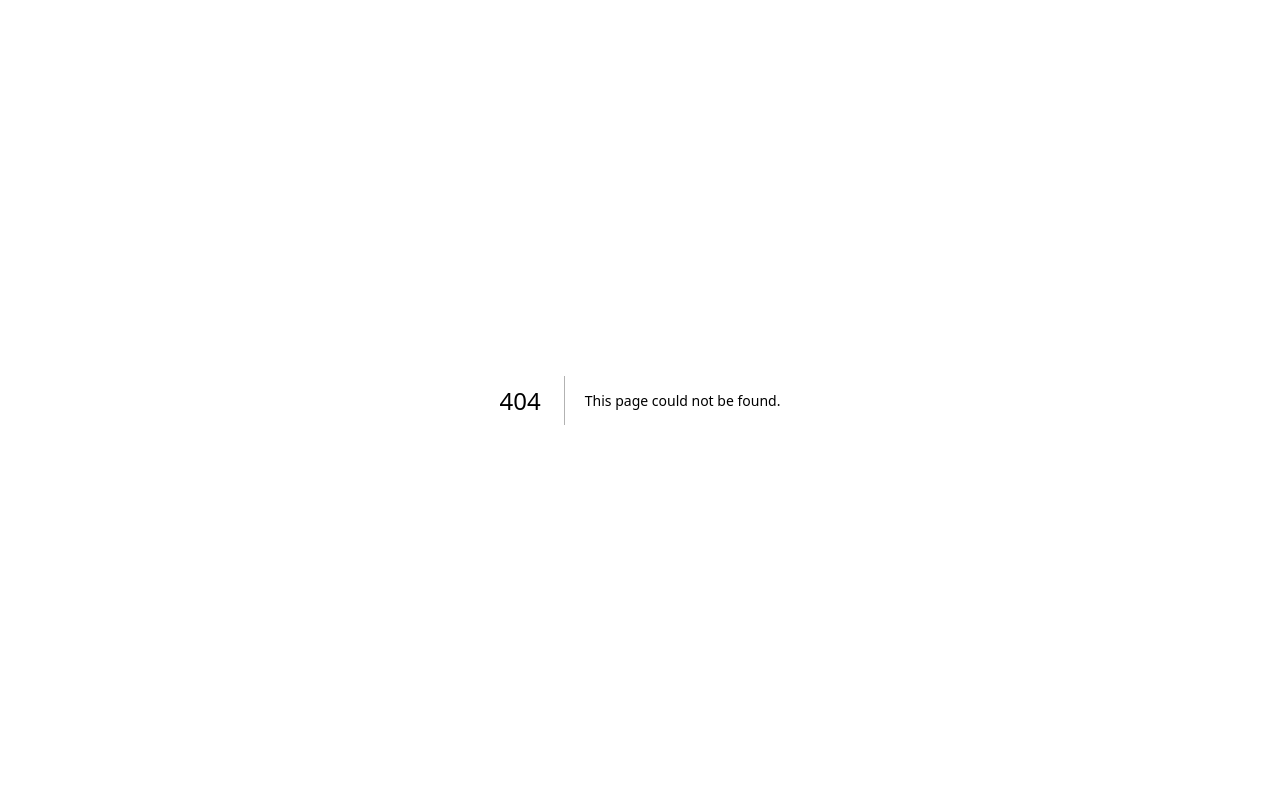
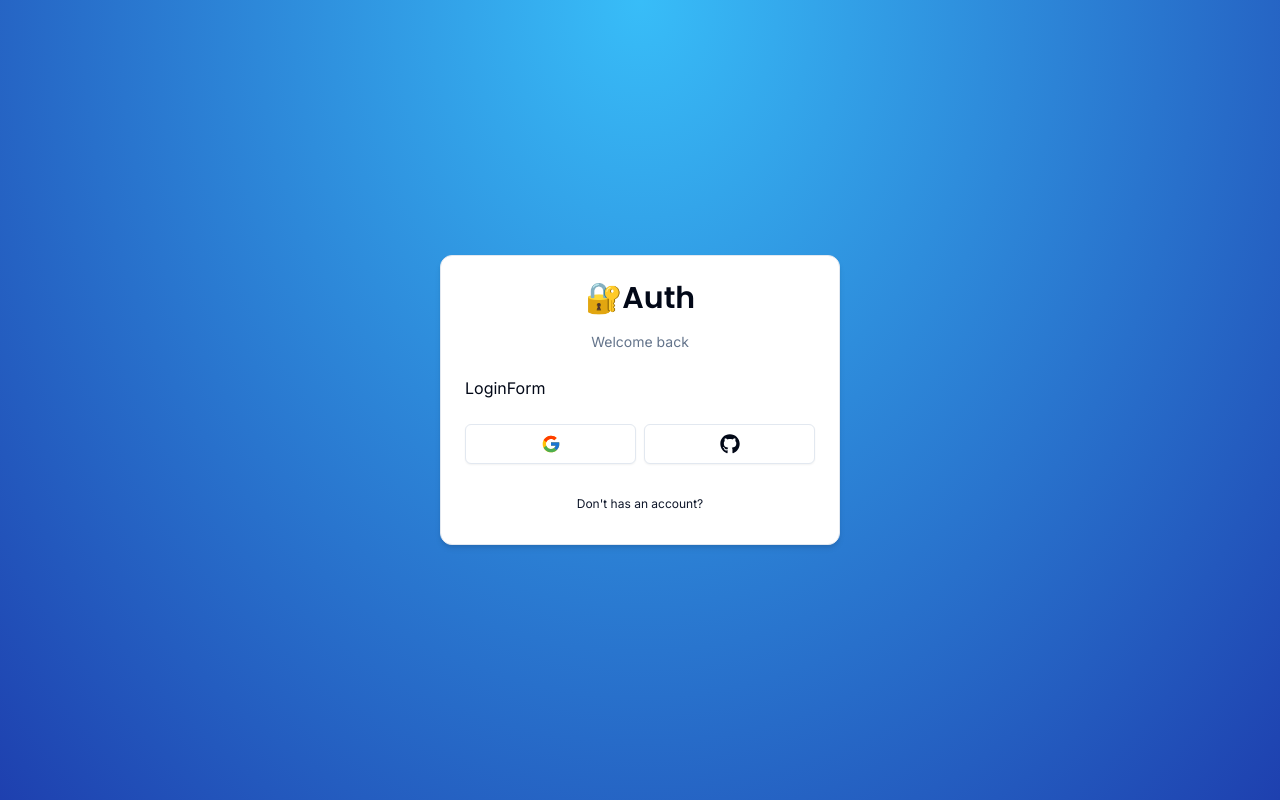
Before and after one commit to TranManhThang96/next-auth-v5-, a Next.js app: page /auth/login in a window 1280 px wide. Before the commit this address had no page. Built offline with nearby package versions, Linux system fonts and the light colour scheme.

Commit message:
card wrapper

```diff
--- /dev/null
+++ b/app/auth/layout.tsx
@@ -0,0 +1,9 @@
+const AuthLayout = ({ children }: { children: React.ReactNode }) => {
+  return (
+    <div className="flex h-full flex-col items-center justify-center bg-[radial-gradient(ellipse_at_top,_var(--tw-gradient-stops))] from-sky-400 to-blue-800">
+      {children}
+    </div>
+  );
+};
+
+export default AuthLayout;
--- /dev/null
+++ b/app/auth/login/page.tsx
@@ -0,0 +1,9 @@
+import LoginForm from "@/components/auth/login-form";
+
+const LoginPage = () => {
+  return (
+    <LoginForm />
+  )
+}
+
+export default LoginPage
--- /dev/null
+++ b/components/auth/back-button.tsx
@@ -0,0 +1,14 @@
+'use client';
+
+import { Button } from '@/components/ui/button';
+import Link from 'next/link';
+
+const BackButton = ({ href, label }: { label: string; href: string }) => {
+  return (
+    <Button variant="link" className="w-full font-normal" size="sm" asChild>
+      <Link href={href}>{label}</Link>
+    </Button>
+  );
+};
+
+export default BackButton;
--- /dev/null
+++ b/components/auth/card-wrapper.tsx
@@ -0,0 +1,38 @@
+'use client';
+import { Card, CardContent, CardFooter, CardHeader } from '@/components/ui/card';
+import { Header } from '@/components/auth/header';
+import { Social } from '@/components/auth/social';
+import BackButton from '@/components/auth/back-button';
+
+interface CardWrapperProps {
+  children: React.ReactNode;
+  headerLabel: string;
+  backButtonLabel: string;
+  backButtonHref: string;
+  showSocial?: boolean;
+}
+
+export const CardWrapper = ({
+  children,
+  headerLabel,
+  backButtonLabel,
+  backButtonHref,
+  showSocial,
+}: CardWrapperProps) => {
+  return (
+    <Card className="w-[400px] shadow-md">
+      <CardHeader>
+        <Header label={headerLabel} />
+      </CardHeader>
+      <CardContent>{children}</CardContent>
+      {showSocial && (
+        <CardFooter>
+          <Social />
+        </CardFooter>
+      )}
+      <CardFooter>
+        <BackButton href={backButtonHref} label={backButtonLabel} />
+      </CardFooter>
+    </Card>
+  );
+};
--- /dev/null
+++ b/components/auth/header.tsx
@@ -0,0 +1,21 @@
+import { Poppins } from 'next/font/google';
+
+import { cn } from '@/lib/utils';
+
+const font = Poppins({
+  subsets: ['latin'],
+  weight: ['600'],
+});
+
+interface HeaderProps {
+  label: string;
+}
+
+export const Header = ({ label }: HeaderProps) => {
+  return (
+    <div className="flex w-full flex-col items-center justify-center gap-y-4">
+      <h1 className={cn('text-3xl font-semibold', font.className)}>🔐Auth</h1>
+      <p className="text-sm text-muted-foreground">{label}</p>
+    </div>
+  );
+};
--- /dev/null
+++ b/components/auth/login-form.tsx
@@ -0,0 +1,16 @@
+import { CardWrapper } from './card-wrapper';
+
+const LoginForm = () => {
+  return (
+    <CardWrapper
+      headerLabel="Welcome back"
+      backButtonLabel="Don't has an  account?"
+      backButtonHref="/auth/register"
+      showSocial
+    >
+      LoginForm
+    </CardWrapper>
+  );
+};
+
+export default LoginForm;
--- /dev/null
+++ b/components/auth/social.tsx
@@ -0,0 +1,17 @@
+'use client';
+import { FcGoogle } from 'react-icons/fc';
+import { FaGithub } from 'react-icons/fa';
+import { Button } from '@/components/ui/button';
+
+export const Social = () => {
+  return (
+    <div className="flex w-full items-center gap-x-2">
+      <Button size="lg" variant="outline" className="w-full" onClick={() => {}}>
+        <FcGoogle className="h-5 w-5" />
+      </Button>
+      <Button size="lg" variant="outline" className="w-full" onClick={() => {}}>
+        <FaGithub className="h-5 w-5" />
+      </Button>
+    </div>
+  );
+};
--- /dev/null
+++ b/components/ui/card.tsx
@@ -0,0 +1,76 @@
+import * as React from "react"
+
+import { cn } from "@/lib/utils"
+
+const Card = React.forwardRef<
+  HTMLDivElement,
+  React.HTMLAttributes<HTMLDivElement>
+>(({ className, ...props }, ref) => (
+  <div
+    ref={ref}
+    className={cn(
+      "rounded-xl border bg-card text-card-foreground shadow",
+      className
+    )}
+    {...props}
+  />
+))
+Card.displayName = "Card"
+
+const CardHeader = React.forwardRef<
+  HTMLDivElement,
+  React.HTMLAttributes<HTMLDivElement>
+>(({ className, ...props }, ref) => (
+  <div
+    ref={ref}
+    className={cn("flex flex-col space-y-1.5 p-6", className)}
+    {...props}
+  />
+))
+CardHeader.displayName = "CardHeader"
+
+const CardTitle = React.forwardRef<
+  HTMLParagraphElement,
+  React.HTMLAttributes<HTMLHeadingElement>
+>(({ className, ...props }, ref) => (
+  <h3
+    ref={ref}
+    className={cn("font-semibold leading-none tracking-tight", className)}
+    {...props}
+  />
+))
+CardTitle.displayName = "CardTitle"
+
+const CardDescription = React.forwardRef<
+  HTMLParagraphElement,
+  React.HTMLAttributes<HTMLParagraphElement>
+>(({ className, ...props }, ref) => (
+  <p
+    ref={ref}
+    className={cn("text-sm text-muted-foreground", className)}
+    {...props}
+  />
+))
+CardDescription.displayName = "CardDescription"
+
+const CardContent = React.forwardRef<
+  HTMLDivElement,
+  React.HTMLAttributes<HTMLDivElement>
+>(({ className, ...props }, ref) => (
+  <div ref={ref} className={cn("p-6 pt-0", className)} {...props} />
+))
+CardContent.displayName = "CardContent"
+
+const CardFooter = React.forwardRef<
+  HTMLDivElement,
+  React.HTMLAttributes<HTMLDivElement>
+>(({ className, ...props }, ref) => (
+  <div
+    ref={ref}
+    className={cn("flex items-center p-6 pt-0", className)}
+    {...props}
+  />
+))
+CardFooter.displayName = "CardFooter"
+
+export { Card, CardHeader, CardFooter, CardTitle, CardDescription, CardContent }
--- a/package.json
+++ b/package.json
@@ -16,6 +16,7 @@
     "next": "14.0.4",
     "react": "^18",
     "react-dom": "^18",
+    "react-icons": "^5.0.1",
     "tailwind-merge": "^2.2.0",
     "tailwindcss-animate": "^1.0.7"
   },
```
Also changed, not shown: 1 other file (tests, documents, lock files or other folders).
